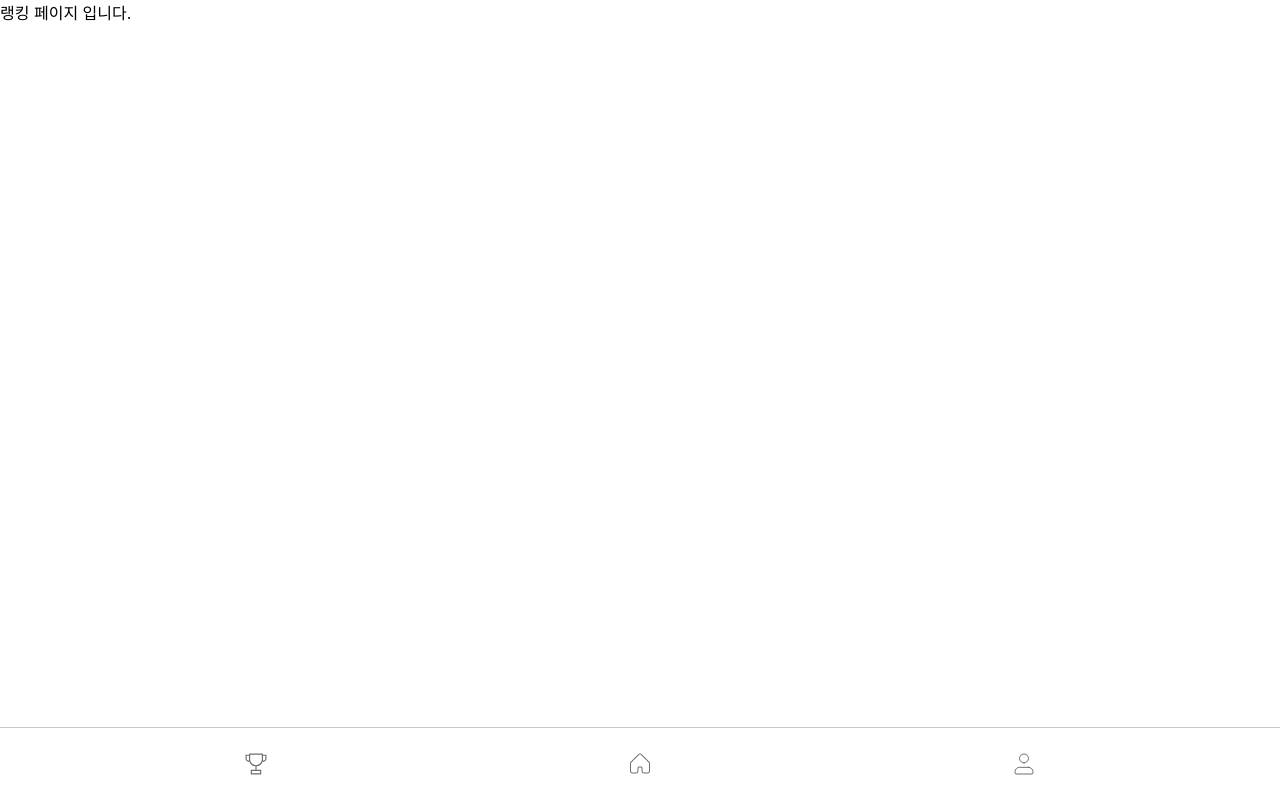
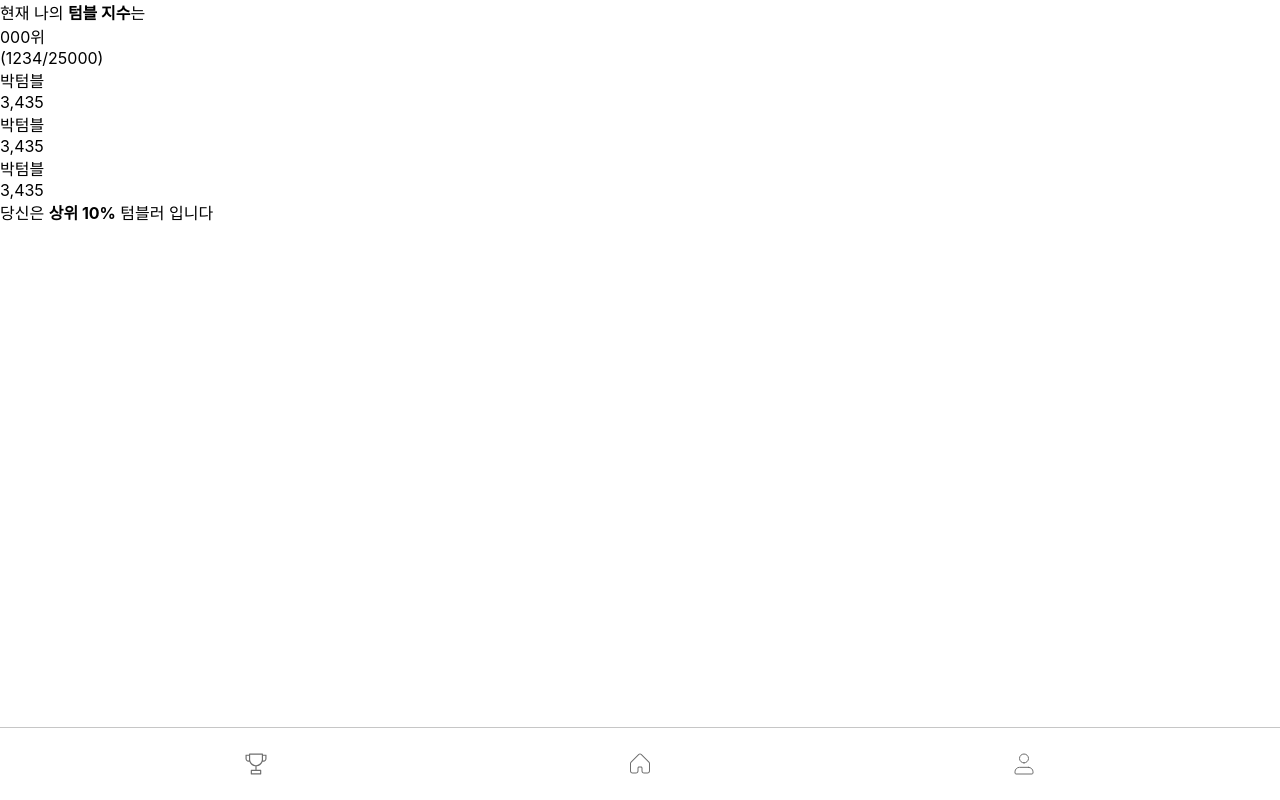
Before and after one commit to GDSC-snowflowerthon/Tumblog-team09-web, a React (Create React App) app: page /ranking in a window 1280 px wide. Built offline with nearby package versions, Linux system fonts and the light colour scheme.

Commit message:
feat: 컴포넌트 구성

```diff
--- a/src/pages/Ranking.jsx
+++ b/src/pages/Ranking.jsx
@@ -1,12 +1,85 @@
-import React from "react";
+import styled from "styled-components";
 import { Container, PageContainer } from "../styles/PageLayout";
 
 const Ranking = () => {
   return (
     <PageContainer>
-      <Container>랭킹 페이지 입니다. </Container>
+      <Container>
+        <PercentBox>
+          <PercentTxt>
+            현재 나의 <b>텀블 지수</b>는
+          </PercentTxt>
+          <PercentGreen>000위</PercentGreen>
+          <PercentBar></PercentBar>
+          <PercentNum>(1234/25000)</PercentNum>
+        </PercentBox>
+        <RankingTitle></RankingTitle>
+        <RankingBox>
+          <RankerBox>
+            <MedalIcon></MedalIcon>
+            <ProfileBox></ProfileBox>
+            <UserBox>
+              <NickName>박텀블</NickName>
+              <UserXpNum>3,435</UserXpNum>
+            </UserBox>
+          </RankerBox>
+          <RankerBox>
+            <MedalIcon></MedalIcon>
+            <ProfileBox></ProfileBox>
+            <UserBox>
+              <NickName>박텀블</NickName>
+              <UserXpNum>3,435</UserXpNum>
+            </UserBox>
+          </RankerBox>
+          <RankerBox>
+            <MedalIcon></MedalIcon>
+            <ProfileBox></ProfileBox>
+            <UserBox>
+              <NickName>박텀블</NickName>
+              <UserXpNum>3,435</UserXpNum>
+            </UserBox>
+          </RankerBox>
+        </RankingBox>
+        <GraphBox>
+          <GraphTxt>
+            당신은 <b>상위 10%</b> 텀블러 입니다
+          </GraphTxt>
+        </GraphBox>
+      </Container>
     </PageContainer>
   );
 };
 
+const PercentBox = styled.div``;
+
+const PercentTxt = styled.div``;
+
+const PercentGreen = styled.div``;
+
+const PercentBar = styled.div``;
+
+const PercentNum = styled.div``;
+
+const RankingBox = styled.div``;
+
+const RankingTitle = styled.div``;
+
+const RankerBox = styled.div``;
+
+const MedalIcon = styled.div``;
+
+const ProfileBox = styled.div``;
+
+const UserBox = styled.div``;
+
+const NickName = styled.div``;
+
+const UserXpNum = styled.div``;
+
+const GraphBox = styled.div``;
+
+const GraphTxt = styled.div``;
+
+const GrapshNickName = styled.div``;
+
 export default Ranking;
```
